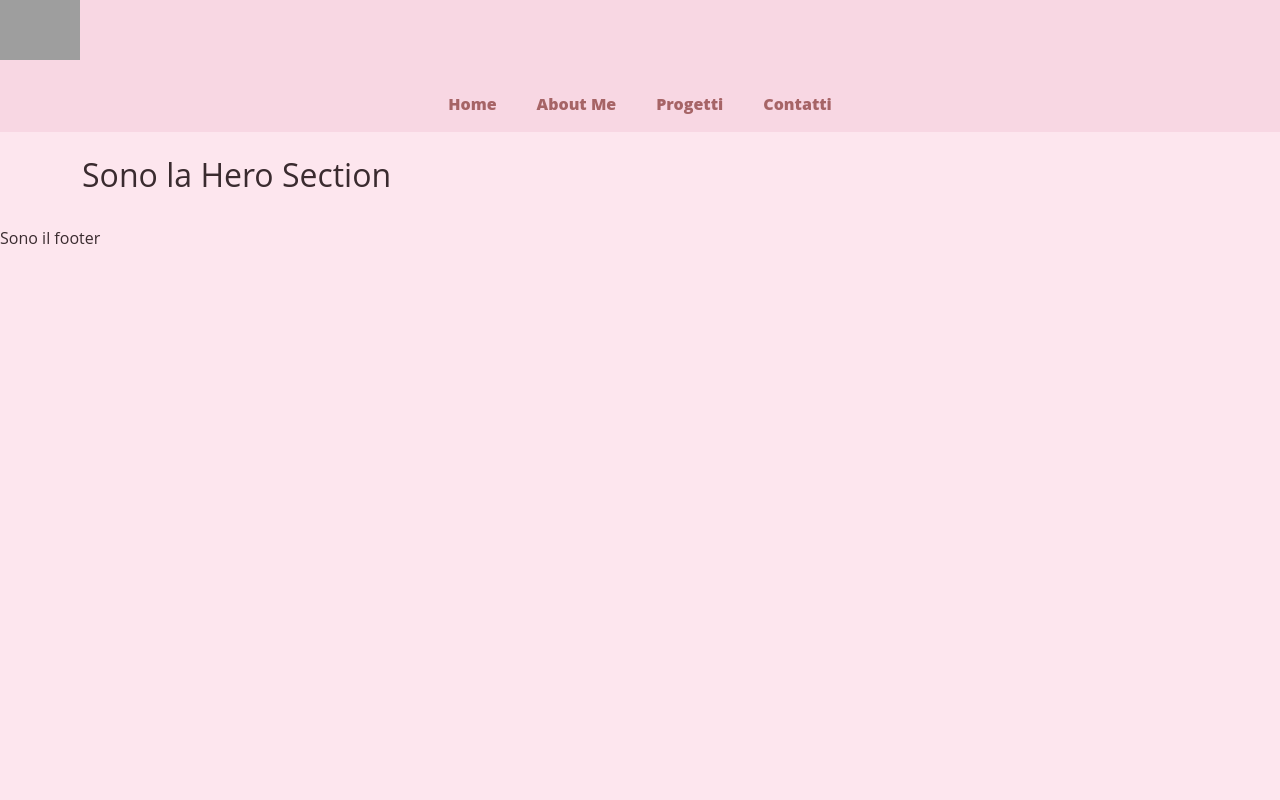
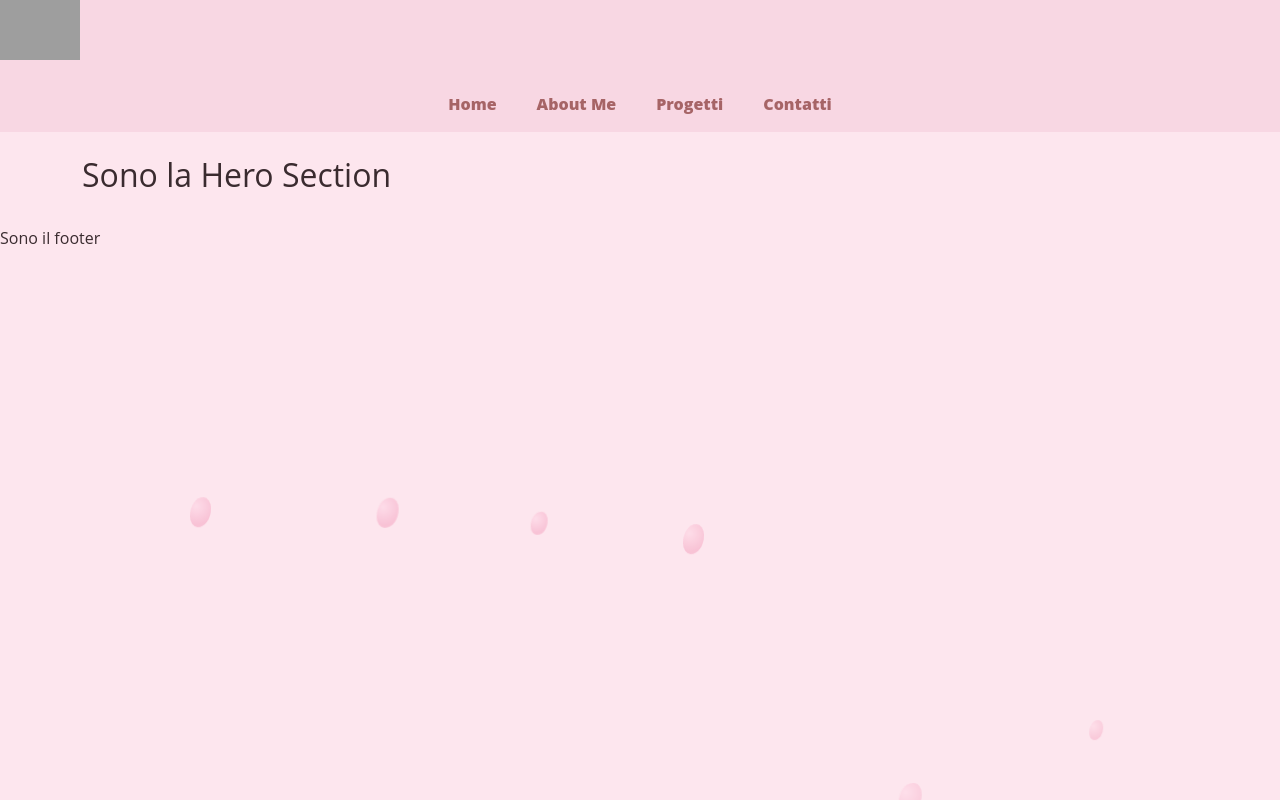
Before and after one commit to LindaTancini/LindaTancini-Portfolio, a React (Vite) app: page / in a window 1280 px wide. Built offline with nearby package versions, Linux system fonts and the light colour scheme; grey boxes are pictures that could not be loaded.

Commit message:
feat: import petals component

```diff
--- a/src/App.jsx
+++ b/src/App.jsx
@@ -5,9 +5,13 @@ import HomePage from "./pages/HomePage";
 import AboutMePage from "./pages/AboutMePage";
 import ProjectsPage from "./pages/ProjectsPage";
 import ContactPage from "./pages/ContactPage";
+import Petals from "./components/Petals";
 
 function App() {
   return (
+    <>
+      <Petals count={20} />
+
       <BrowserRouter>
         <Routes>
           <Route element={<DefaultLayout />}>
@@ -18,6 +22,7 @@ function App() {
           </Route>
         </Routes>
       </BrowserRouter>
+    </>
   );
 }
 
```
Lines whose indentation alone changed are shown as unchanged.
